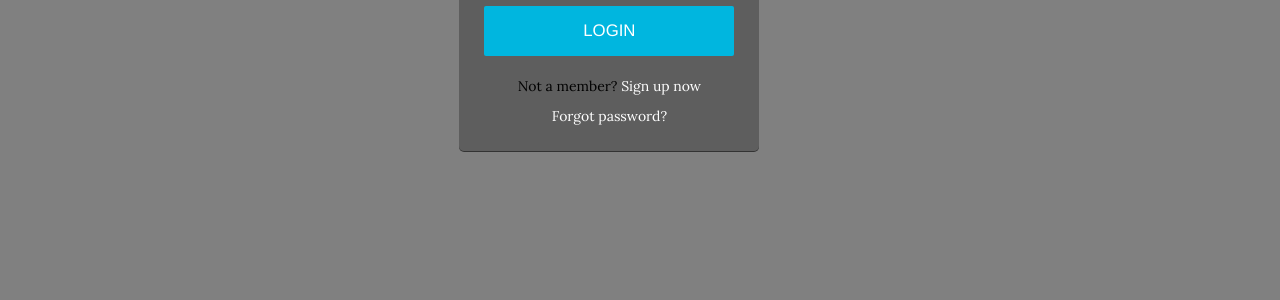
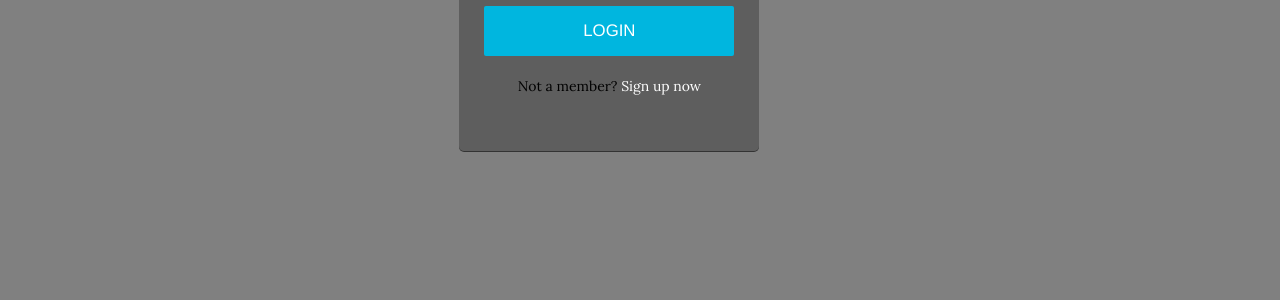
Before and after one commit to acope/CSE345_website, a PHP site: page /login.php in a window 1280 px wide. Shown: the part 435-735 px from the top of the page. Run offline with PHP 8.4, Linux system fonts and the light colour scheme; some libraries are stand-ins or nearby versions.

Commit message:
Fixed Login
-Login now "works"
-Need to get session information to work so that the user stays logged
in

```diff
--- a/login.php
+++ b/login.php
@@ -87,7 +87,7 @@
                 $username = mysqli_real_escape_string($conn, $_POST['user']);
                 $password = mysqli_real_escape_string($conn, $_POST['pass']);
 
-                $query 		= mysqli_query($conn, "SELECT * FROM USER_ACCOUNT WHERE  USER_PASSENCRYPT='$password' and USER_EMAIL='$username'");
+                $query 		= mysqli_query($conn, "SELECT * FROM USER_ACCOUNT WHERE  USER_PASSENCRYPT='$password' and user_username='$username'");
                 $row		= mysqli_fetch_array($query);
                 $num_row 	= mysqli_num_rows($query);
 
@@ -104,8 +104,9 @@
             }
     ?>
         <div class="reminder">
-            <p>Not a member? <a href="#">Sign up now</a></p>
-            <p><a href="#">Forgot password?</a></p>
+            <p>Not a member? <a href="accountCreation.php">Sign up now</a></p>
+           <!-- FUTURE create a forgot password page -->
+            <!-- <p><a href="#">Forgot password?</a></p> -->
         </div>
 
 </div>
```
Also changed, not shown: php_helper/opendb.php (line endings or trailing spaces).
